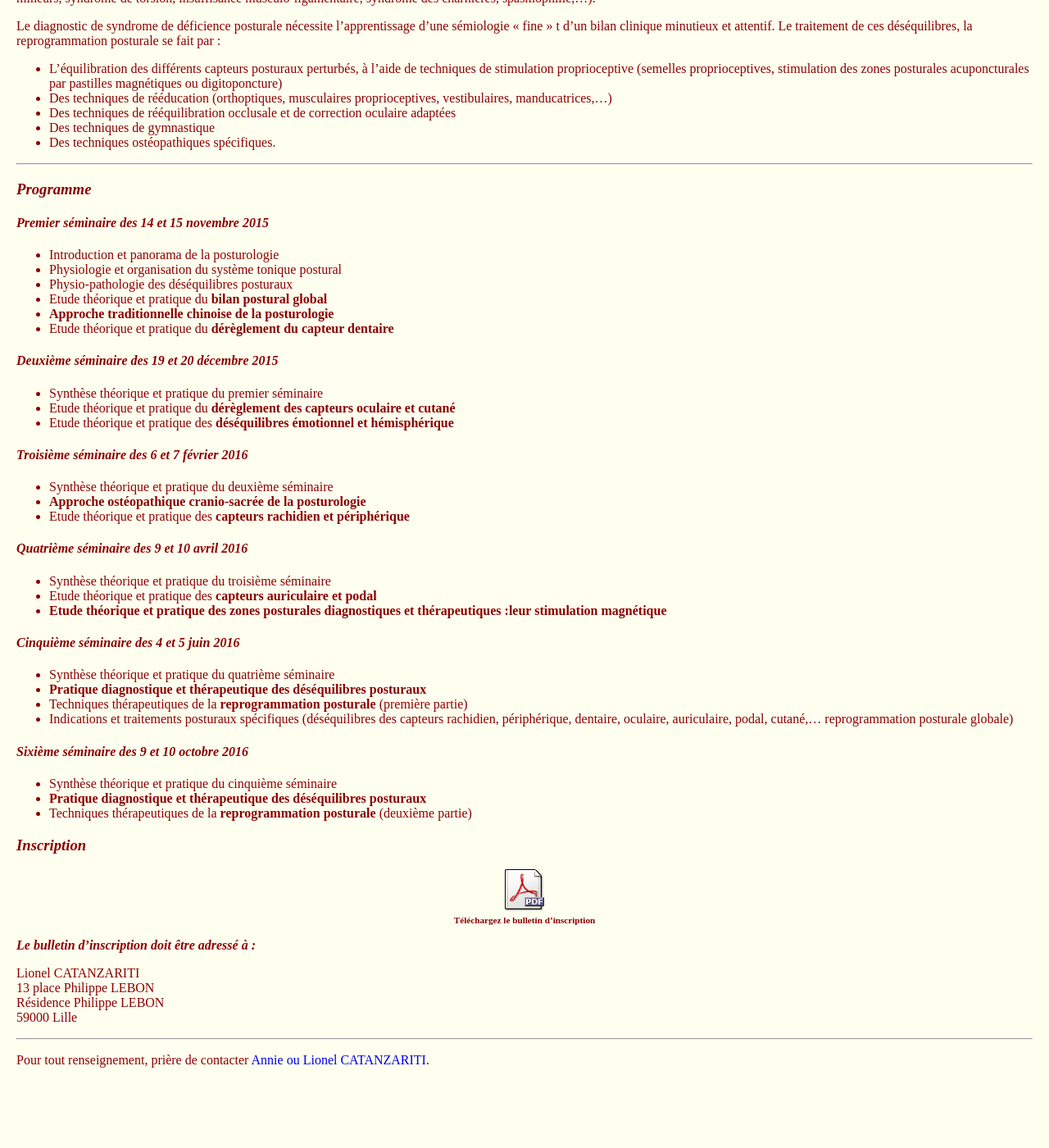
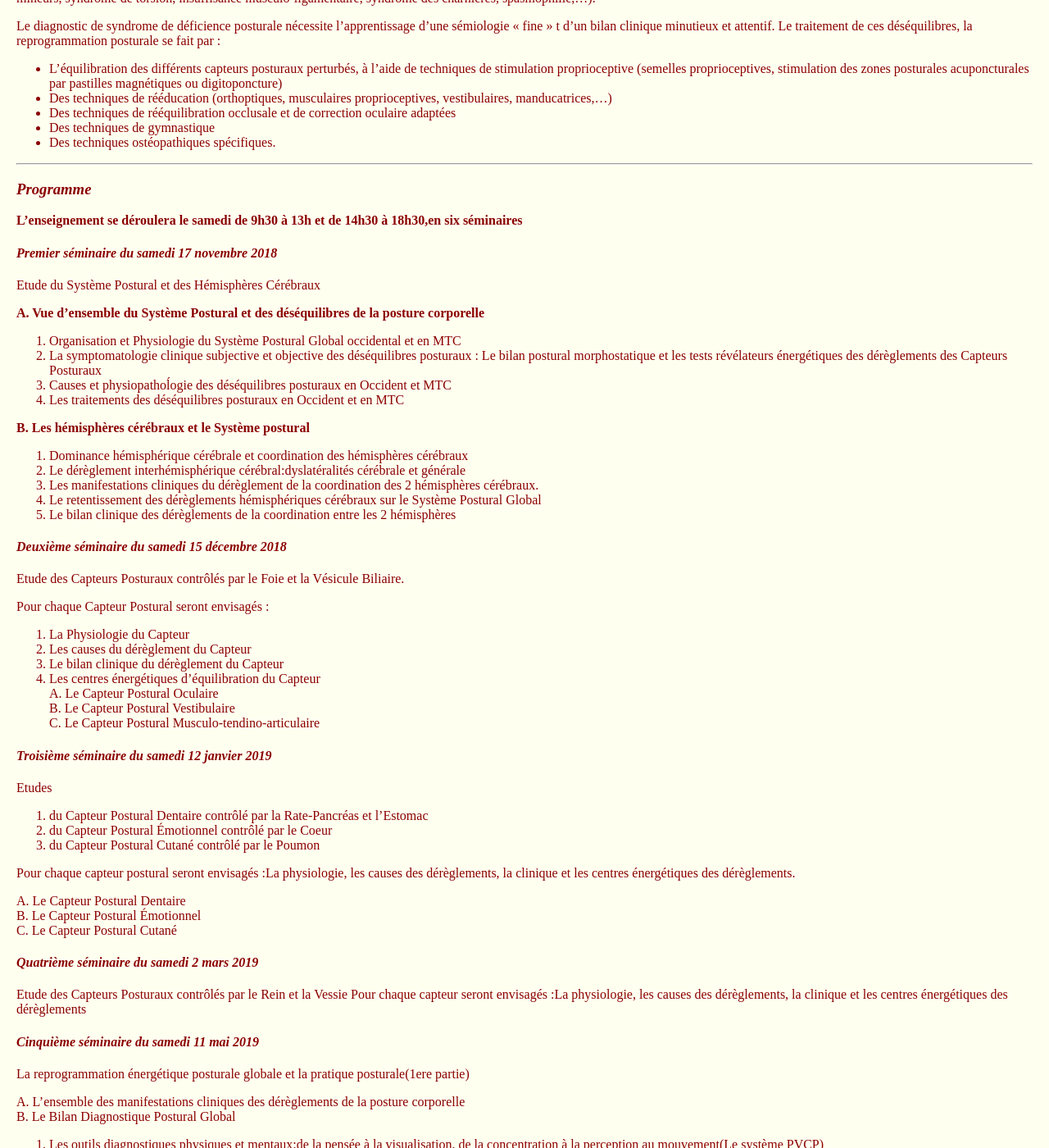
Before and after one commit to qi-energetique/qi-energetique.github.io, a Jekyll site: the page built from posturologie_clinique.md, in a window 1280 px wide and 1400 px high, scrolled down 701 px. Shown: the whole window at 82% size. Built offline with Jekyll 4.4.1, drawn with Linux system fonts in a browser that asks for light colours; before the commit the page ends 2039 px from its top, so only the background shows below that; some of the changed text lies outside the part shown.

Commit message:
posturolie 2018-2019

```diff
--- a/posturologie_clinique.md
+++ b/posturologie_clinique.md
@@ -36,46 +36,81 @@ ____
 
 ### *Programme* ###
 
+**L’enseignement se déroulera le samedi de 9h30 à 13h et de 14h30 à 18h30,en six séminaires**
 
-#### *Premier séminaire des 14 et 15 novembre 2015* ####
+#### *Premier séminaire du samedi 17 novembre 2018* ####
 
-- Introduction et panorama de la posturologie
-- Physiologie et organisation du système tonique postural
-- Physio-pathologie des déséquilibres posturaux
-- Etude théorique et pratique du **bilan postural global**
-- **Approche traditionnelle chinoise de la posturologie**
-- Etude théorique et pratique du **dérèglement du capteur dentaire**
+Etude du Système Postural et des Hémisphères Cérébraux
 
-#### *Deuxième séminaire des 19 et 20 décembre 2015* ####
+**A. Vue d’ensemble du Système Postural et des déséquilibres de la posture corporelle**
+1. Organisation et Physiologie du Système Postural Global occidental et en MTC
+2. La symptomatologie clinique subjective et objective des déséquilibres posturaux : Le
+bilan postural morphostatique et les tests révélateurs énergétiques des dérèglements des
+Capteurs Posturaux
+3. Causes et physiopathoĺogie des déséquilibres posturaux en Occident et MTC
+4. Les traitements des déséquilibres posturaux en Occident et en MTC
 
-- Synthèse théorique et pratique du premier séminaire
-- Etude théorique et pratique du **dérèglement des capteurs oculaire et cutané**
-- Etude théorique et pratique des **déséquilibres émotionnel et hémisphérique**
+**B. Les hémisphères cérébraux et le Système postural**
+1. Dominance hémisphérique cérébrale et coordination des hémisphères cérébraux
+2. Le dérèglement interhémisphérique cérébral:dyslatéralités cérébrale et générale
+4. Les manifestations cliniques du dérèglement de la coordination des 2 hémisphères cérébraux.
+5. Le retentissement des dérèglements hémisphériques cérébraux sur le Système Postural Global
+6. Le bilan clinique des dérèglements de la coordination entre les 2 hémisphères
 
-#### *Troisième séminaire des 6 et 7 février 2016* ####
+#### *Deuxième séminaire du samedi 15 décembre 2018* ####
 
-- Synthèse théorique et pratique du deuxième séminaire
-- **Approche ostéopathique cranio-sacrée de la posturologie**
-- Etude théorique et pratique des **capteurs rachidien et périphérique**
+Etude des Capteurs Posturaux contrôlés par le Foie et la
+Vésicule Biliaire.
 
-#### *Quatrième séminaire des 9 et 10 avril 2016* ####
+Pour chaque Capteur Postural seront envisagés :
+1. La Physiologie du Capteur
+2. Les causes du dérèglement du Capteur
+3. Le bilan clinique du dérèglement du Capteur
+4. Les centres énergétiques d'équilibration du Capteur
+A. Le Capteur Postural Oculaire
+B. Le Capteur Postural Vestibulaire
+C. Le Capteur Postural Musculo-tendino-articulaire
 
-- Synthèse théorique et pratique du troisième séminaire
-- Etude théorique et pratique des **capteurs auriculaire et podal**
-- **Etude théorique et pratique des zones posturales diagnostiques et thérapeutiques :leur stimulation magnétique**
+#### *Troisième séminaire du samedi 12 janvier 2019* ####
 
-#### *Cinquième séminaire des 4 et 5 juin 2016* ####
+Etudes
+1. du Capteur Postural Dentaire contrôlé par la Rate-Pancréas et l’Estomac
+2. du Capteur Postural Émotionnel contrôlé par le Coeur
+3. du Capteur Postural Cutané contrôlé par le Poumon
 
-- Synthèse théorique et pratique du quatrième séminaire
-- **Pratique diagnostique et thérapeutique des déséquilibres posturaux**
-- Techniques thérapeutiques de la **reprogrammation posturale** (première partie)
-- Indications et traitements posturaux spécifiques (déséquilibres des capteurs rachidien, périphérique, dentaire, oculaire, auriculaire, podal, cutané,… reprogrammation posturale globale)
+Pour chaque capteur postural seront envisagés :La physiologie, les causes des dérèglements, la clinique et les centres énergétiques des dérèglements.
 
-#### *Sixième séminaire des 9 et 10 octobre 2016* ####
+A. Le Capteur Postural Dentaire
+B. Le Capteur Postural Émotionnel
+C. Le Capteur Postural Cutané
 
-- Synthèse théorique et pratique du cinquième séminaire
-- **Pratique diagnostique et thérapeutique des déséquilibres posturaux**
-- Techniques thérapeutiques de la **reprogrammation posturale** (deuxième partie)
+#### *Quatrième séminaire du samedi 2 mars 2019* ####
+
+Etude des Capteurs Posturaux contrôlés par le Rein et la Vessie
+Pour chaque capteur seront envisagés :La physiologie, les causes des dérèglements, la clinique et les centres énergétiques des dérèglements
+
+#### *Cinquième séminaire du samedi 11 mai 2019* ####
+
+La reprogrammation énergétique posturale globale et la pratique posturale(1ere partie)
+
+A. L’ensemble des manifestations cliniques des dérèglements de la posture corporelle
+B. Le Bilan Diagnostique Postural Global
+1. Les outils diagnostiques physiques et mentaux:de la pensée à la visualisation, de la
+concentration à la perception au mouvement(Le système PVCP)
+2. Le Bilan diagnostique Postural Morphostatique Global
+3. Le Bilan diagnostique de "débrouillage Postural" des principaux Capteurs
+4. Le Bilan diagnostique Postural Spécifique : tests révélateurs, tests de neutralisations indirecte par stimulation des centres posturaux et directe sur les Capteurs.
+C. Le traitement des dérèglements de la posture corporelle
+1. Les outils thérapeutiques: stimulation des centres énergétiques par pastilles magnétiques, par massages et automassages; exercices de Qi Gong; équilibration occlusale, podale, oculaire; rééducation posturale oculo-cervicale et vestibulaire.
+2. La technique du "pas à pas" postural diagnostique et therapeutique.
+
+#### *Sixième séminaire du samedi 22 juin 2019* ####
+
+La reprogrammation énergétique posturale globale et la pratique posturale (2ème partie)
+
+1. Entraînement à la stimulation magnétique acupuncturale et massages chinois
+2. Les cas cliniques simples et complexes
+3. Les difficultés rencontrées dans la reprogrammation posturale globale
 
 ### *Inscription* ###
 
```
